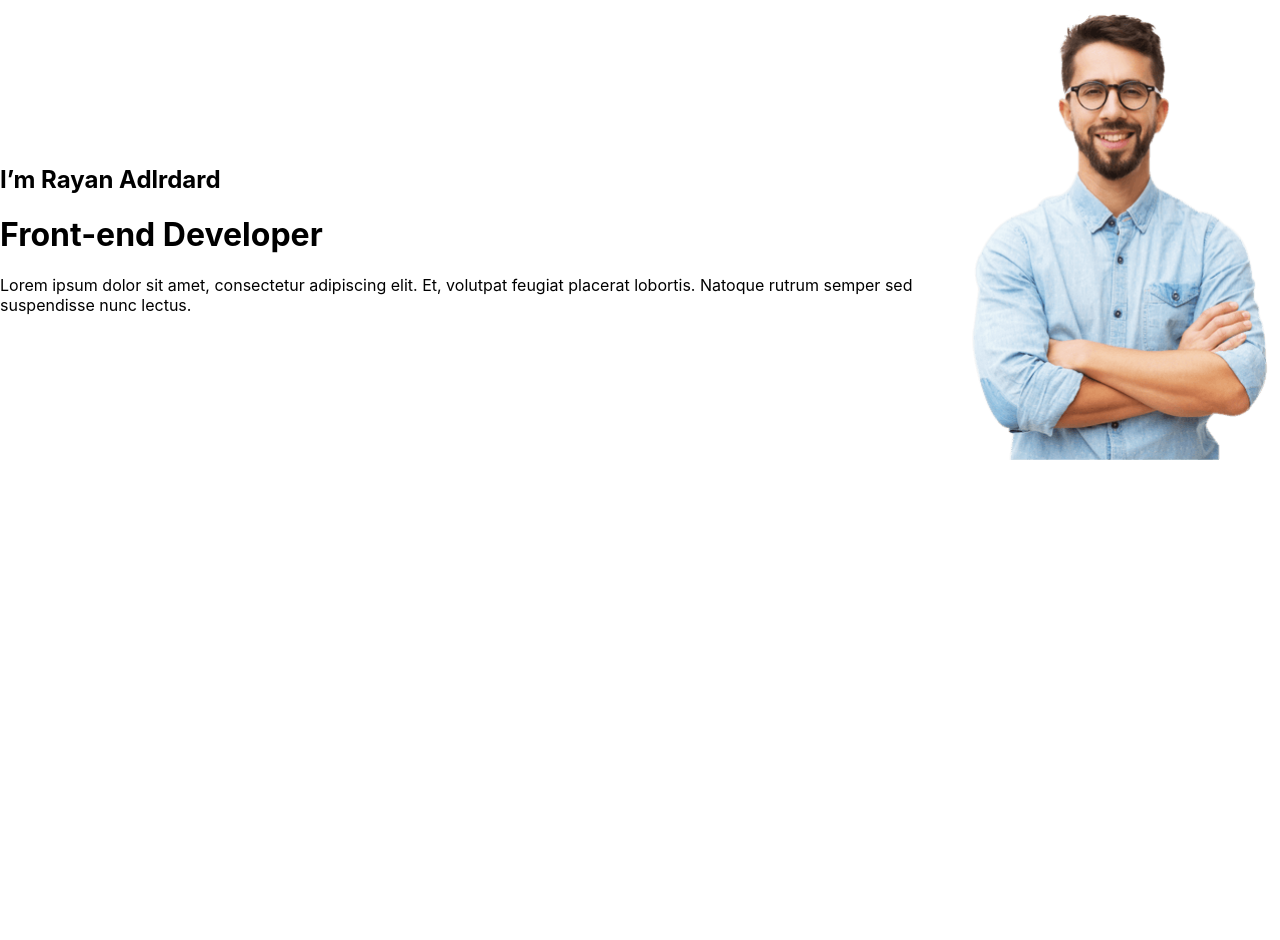
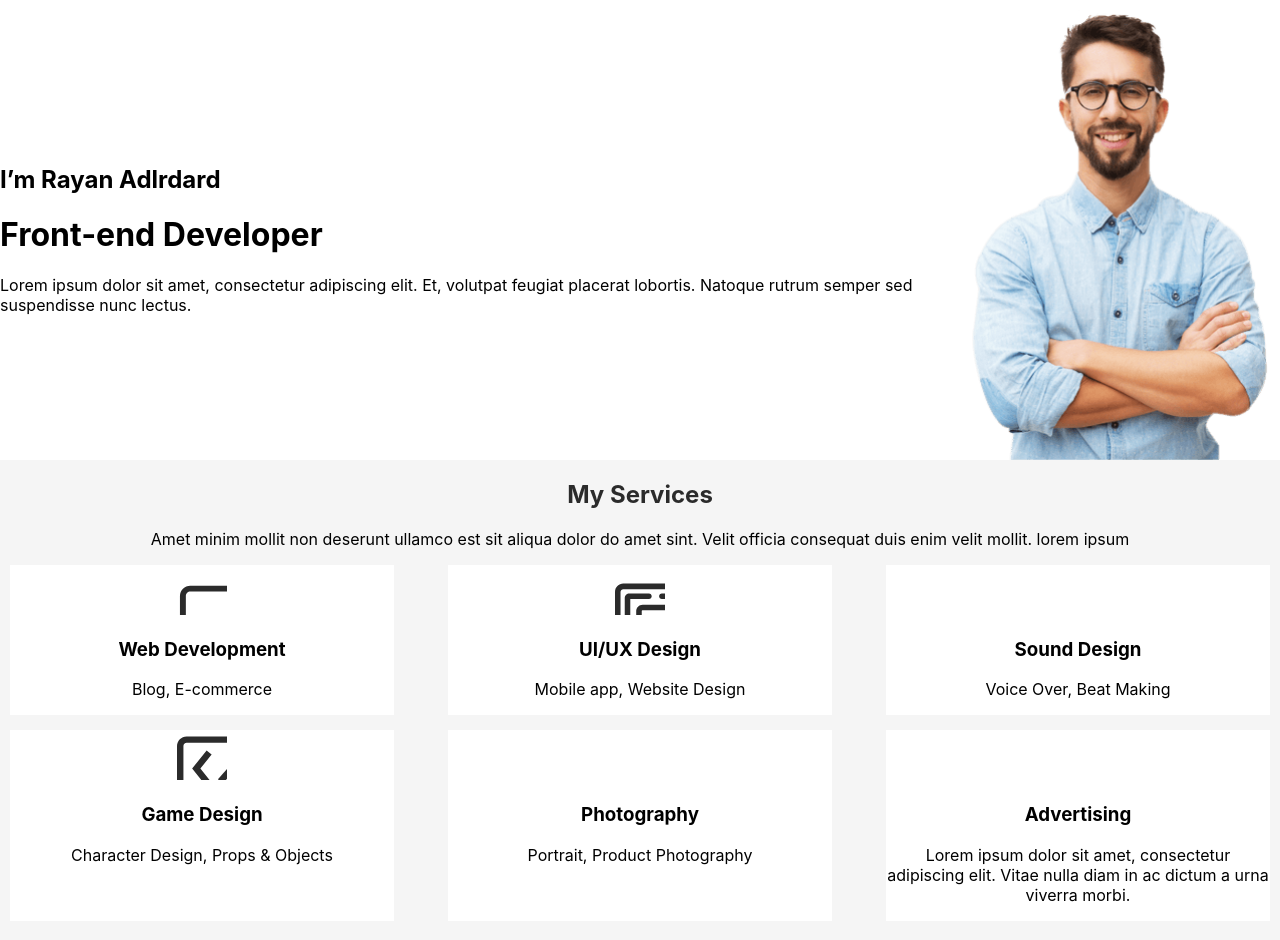
Before and after one commit to EarlMefisto/first-portfolio, a React app: page / in a window 1280 px wide. Shown: the top 940 px of the page. Before the commit the page ends 800 px from the top, so only its background shows below. Built offline with nearby package versions, Linux system fonts and the light colour scheme.

Commit message:
add My Services

```diff
--- a/src/App.tsx
+++ b/src/App.tsx
@@ -2,20 +2,27 @@ import "./App.css";
 import styled from "styled-components";
 import { Header } from "./layout/header/Header";
 import { Main } from "./layout/sections/main/MainMenu";
+import { MyServices } from "./layout/sections/myServices/MyServices";
 
 function App() {
   return (
     <div className="App">
-      <Header />
-      <Main />
+      <MyFirstPortfolio>
+        <Header />
+        <Main />
+        <MyServices />
+      </MyFirstPortfolio>
     </div>
   );
 }
 
 export default App;
 
+const MyFirstPortfolio = styled.div`
+  background-color: #f5f5f5;
+`;
+
 const Title = styled.h1`
   font-size: 1.5em;
   text-align: center;
-  color: #e91e63;
 `;
--- /dev/null
+++ b/src/components/SectionTitile.tsx
@@ -0,0 +1,6 @@
+import styled from "styled-components";
+
+export const SectionTitle = styled.h2 `
+    color: #2b2b2b;
+    text-align: center;
+`
--- a/src/components/flexWrapper.tsx
+++ b/src/components/flexWrapper.tsx
@@ -1,16 +1,18 @@
 import styled from "styled-components";
 
 type FlexWrapperPropsType = {
-direction?: string
-justify?: string
-align?: string
-wrap?: string
-}
+  direction?: string;
+  justify?: string;
+  align?: string;
+  wrap?: string;
+  background?: string;
+};
 
 export const FlexWrapper = styled.div<FlexWrapperPropsType>`
-    display: flex;
-    flex-direction: ${props => props.direction || "row" };
-    justify-content: ${props => props.justify || "flex-start" };
-    align-items: ${props => props.align || "stretch" };
-    flex-wrap: ${props => props.wrap || "nowrap" };
-`
+  display: flex;
+  flex-direction: ${(props) => props.direction || "row"};
+  justify-content: ${(props) => props.justify || "flex-start"};
+  align-items: ${(props) => props.align || "stretch"};
+  flex-wrap: ${(props) => props.wrap || "nowrap"};
+  background-color: ${(props) => props.background || "#f5f5f5"};
+`;
--- a/src/layout/sections/main/MainMenu.tsx
+++ b/src/layout/sections/main/MainMenu.tsx
@@ -1,13 +1,16 @@
 import React from "react";
 import styled from "styled-components";
-import photo from "../../../assets/img/your-image.jpg";
+import photo from "../../../assets/img/your-image.jpg"; // возможно, придётся поменять на svg формат
 import { FlexWrapper } from "../../../components/flexWrapper";
-// возможно, придётся поменять на svg формат
 
 export const Main = () => {
   return (
     <div>
-      <FlexWrapper align={"center"} justify={"space-around"}>
+      <FlexWrapper
+        align={"center"}
+        justify={"space-around"}
+        background={"#FFFF"}
+      >
         <div>
           <h2>I’m Rayan Adlrdard</h2>
           <h1>Front-end Developer</h1>
--- /dev/null
+++ b/src/layout/sections/myServices/MyServices.tsx
@@ -0,0 +1,59 @@
+import React from "react";
+import styled from "styled-components";
+import { FlexWrapper } from "../../../components/flexWrapper";
+import { Icon } from "../../../components/icon/Icon";
+import { SectionTitle } from "../../../components/SectionTitile";
+import { Service } from "./Service/Service";
+
+export const MyServices = () => {
+  return (
+    <StyledMyServices>
+      <SectionTitle>My Services</SectionTitle>
+      <SectionText>
+        Amet minim mollit non deserunt ullamco est sit aliqua dolor do amet
+        sint. Velit officia consequat duis enim velit mollit. lorem ipsum
+      </SectionText>
+      <FlexWrapper wrap={"wrap"} justify={"space-between"}>
+        <Service
+          iconId={"coding"}
+          title={"Web Development"}
+          description={"Blog, E-commerce"}
+        />
+        <Service
+          iconId={"illustration"}
+          title={"UI/UX Design"}
+          description={"Mobile app, Website Design"}
+        />
+        <Service
+          iconId={"microphone"}
+          title={"Sound Design"}
+          description={"Voice Over, Beat Making"}
+        />
+        <Service
+          iconId={"gameDevelopment"}
+          title={"Game Design"}
+          description={"Character Design, Props & Objects"}
+        />
+        <Service
+          iconId={"photographer"}
+          title={"Photography"}
+          description={"Portrait, Product Photography"}
+        />
+        <Service
+          title={"Advertising"}
+          description={
+            "Lorem ipsum dolor sit amet, consectetur adipiscing elit. Vitae nulla diam in ac dictum a urna viverra morbi."
+          } // сделать все первые буквы капсом!
+        />
+      </FlexWrapper>
+    </StyledMyServices>
+  );
+};
+
+const StyledMyServices = styled.section`
+  background-color: #f5f5f5;
+  min-height: 100vh;
+`;
+const SectionText = styled.p`
+  text-align: center;
+`;
--- /dev/null
+++ b/src/layout/sections/myServices/Service/Service.tsx
@@ -0,0 +1,29 @@
+import React from "react";
+import styled from "styled-components";
+import { Icon } from "../../../../components/icon/Icon";
+
+type ServicePropsType = {
+  iconId?: string;
+  title: string;
+  description: string;
+};
+
+export const Service = (props: ServicePropsType) => {
+  return (
+    <StyledService>
+      <Icon iconId={props.iconId || "non"} />
+      <ServiceTitile>{props.title}</ServiceTitile>
+      <ServiceText>{props.description}</ServiceText>
+    </StyledService>
+  );
+};
+
+const StyledService = styled.div`
+width: 30%;
+margin: 0 10px 15px;
+
+background-color: white;
+text-align: center;
+`;
+const ServiceTitile = styled.h3``;
+const ServiceText = styled.p``;
```
Also changed, not shown: src/assets/img/icons-sprite.svg.
